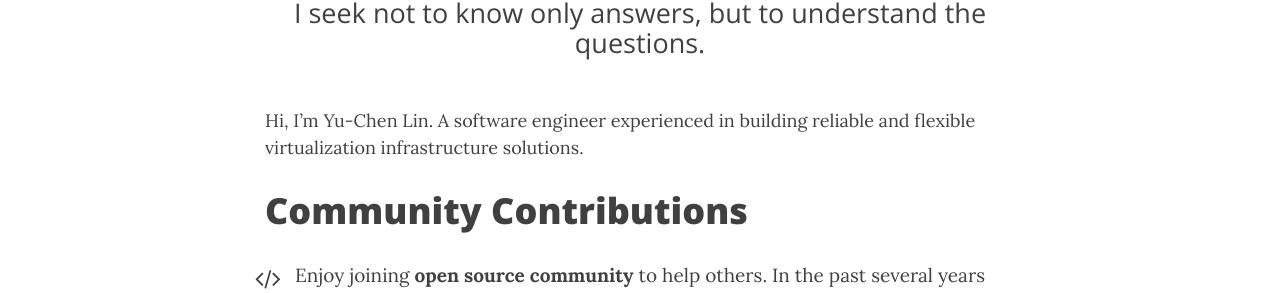
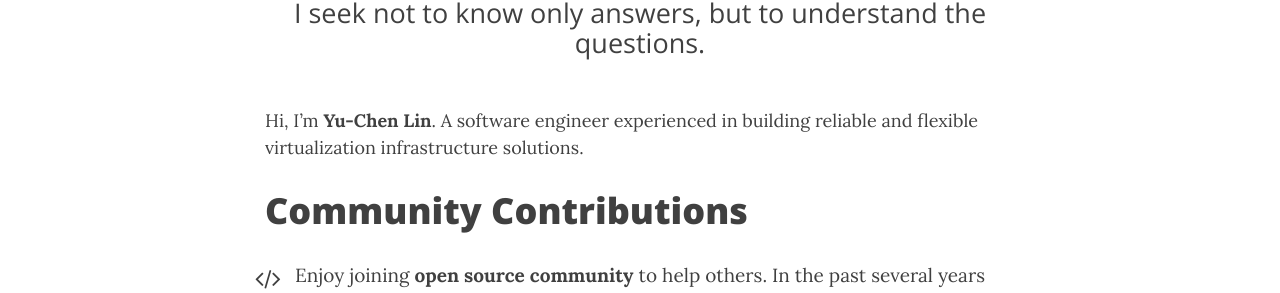
Before and after one commit to npes87184/npes87184.github.io, a Jekyll site: the page built from aboutme.md, in a window 1280 px wide and 900 px high. Shown: the part 254-547 px from the top of the window. Built offline with Jekyll 4.4.1, drawn with Linux system fonts in a browser that asks for light colours; nearby versions of some CDN libraries; some of the changed lines change nothing that is shown; some of the changed text lies outside the part shown.

Commit message:
Update aboutme.md

```diff
--- a/aboutme.md
+++ b/aboutme.md
@@ -6,7 +6,7 @@
 ---
 <script async defer src="https://buttons.github.io/buttons.js"></script>
 
-Hi, I'm Yu-Chen Lin. A software engineer experienced in building reliable and flexible virtualization infrastructure solutions.
+Hi, I'm <strong>Yu-Chen Lin</strong>. A software engineer experienced in building reliable and flexible virtualization infrastructure solutions.
 
 # Community Contributions
 
@@ -75,12 +75,10 @@
 
 * <a class="github-button" href="https://github.com/topjohnwu/magisk" data-show-count="true" aria-label="Star topjohnwu/magisk on GitHub">Star</a> [Magisk](https://github.com/topjohnwu/magisk)
 * <a class="github-button" href="https://github.com/GravityBox/GravityBox" data-show-count="true" aria-label="Star GravityBox/GravityBox on GitHub">Star</a> [GravityBox](https://github.com/GravityBox/GravityBox)
-* <a class="github-button" href="https://github.com/pupuliao/JNovelDownloader" data-show-count="true" aria-label="Star pupuliao/JNovelDownloader on GitHub">Star</a> [JNovelDownloader](https://github.com/pupuliao/JNovelDownloader)
-* <a class="github-button" href="https://github.com/Angads25/android-filepicker" data-show-count="true" aria-label="Star Angads25/android-filepicker on GitHub">Star</a>[android-filepicker](https://github.com/Angads25/android-filepicker)
-* <a class="github-button" href="https://github.com/sh1r0/NovelDroid" data-show-count="true" aria-label="Star sh1r0/NovelDroid on GitHub">Star</a>[NovelDroid](https://github.com/sh1r0/NovelDroid)
-* <a class="github-button" href="https://github.com/yanyiwu/cppjieba" data-show-count="true" aria-label="Star yanyiwu/cppjieba on GitHub">Star</a>[cppjieba](https://github.com/yanyiwu/cppjieba)
-* <a class="github-button" href="https://github.com/qichuan/android-opencc" data-show-count="true" aria-label="Star qichuan/android-opencc on GitHub">Star</a>[android-opencc](https://github.com/qichuan/android-opencc)
-* <a class="github-button" href="https://github.com/daattali/beautiful-jekyll" data-show-count="true" aria-label="Star daattali/beautiful-jekyll on GitHub">Star</a>[beautiful-jekyll](https://github.com/daattali/beautiful-jekyll)
+* <a class="github-button" href="https://github.com/dddomodossola/remi" data-show-count="true" aria-label="Star dddomodossola/remi on GitHub">Star</a> [remi](https://github.com/dddomodossola/remi)
+* <a class="github-button" href="https://github.com/Angads25/android-filepicker" data-show-count="true" aria-label="Star Angads25/android-filepicker on GitHub">Star</a> [android-filepicker](https://github.com/Angads25/android-filepicker)
+* <a class="github-button" href="https://github.com/yanyiwu/cppjieba" data-show-count="true" aria-label="Star yanyiwu/cppjieba on GitHub">Star</a> [cppjieba](https://github.com/yanyiwu/cppjieba)
+* <a class="github-button" href="https://github.com/daattali/beautiful-jekyll" data-show-count="true" aria-label="Star daattali/beautiful-jekyll on GitHub">Star</a> [beautiful-jekyll](https://github.com/daattali/beautiful-jekyll)
 * etc
 
 <h1>Projects</h1>
```
